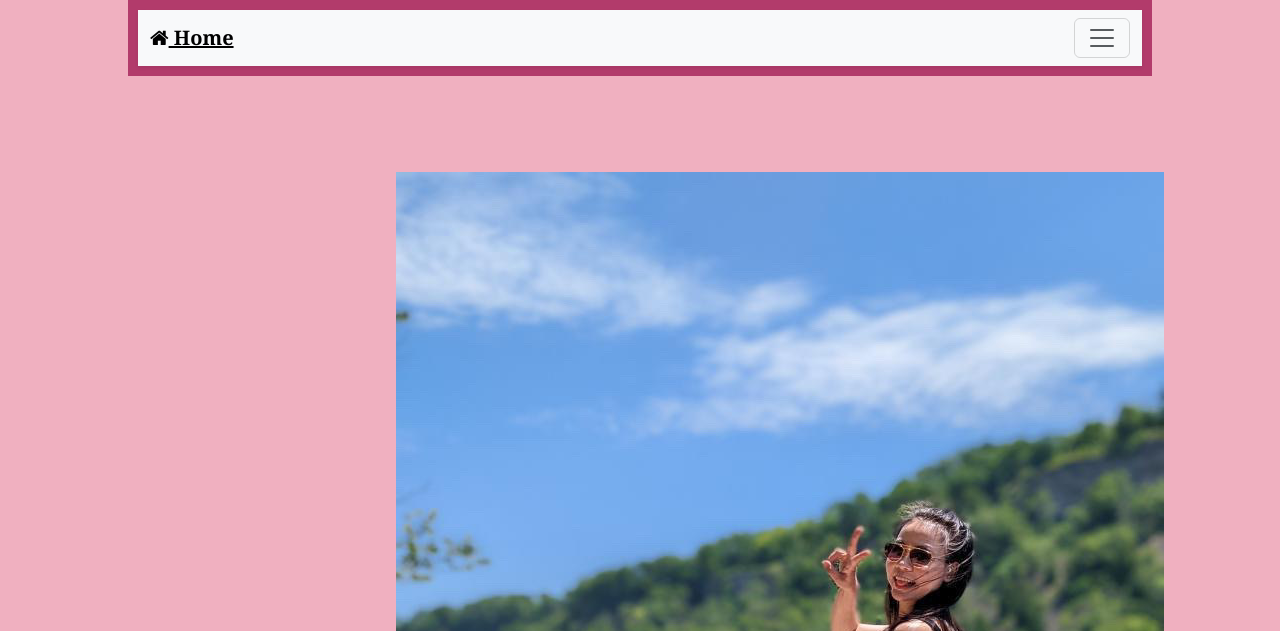
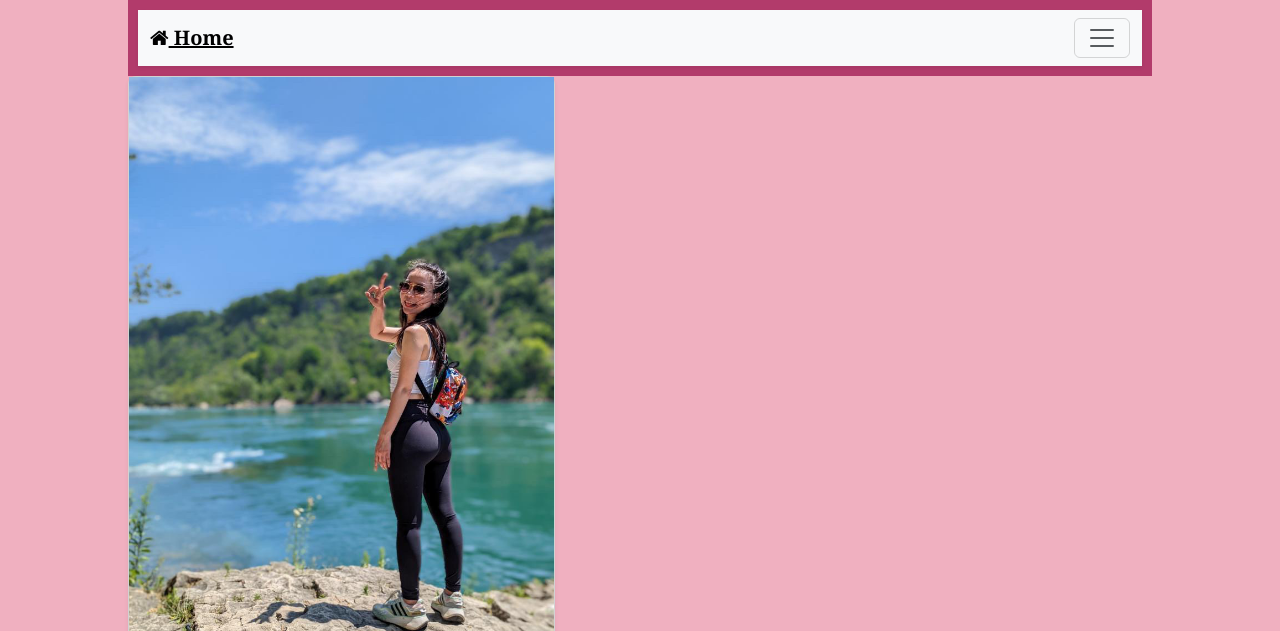
Before and after one commit to CindyDuong5/CindyDuong5.github.io, a plain HTML site: page index.html in a window 1280 px wide. Shown: the top 631 px of the page. Drawn offline with nearby package versions, Linux system fonts and the light colour scheme.

Commit message:
Update index.html

```diff
--- a/index.html
+++ b/index.html
@@ -89,9 +89,9 @@
       </div>
     </header>
     <main>
-      <section id="img-container"class="py-5 text-center container">
-        <div class="row py-lg-5">
-          <div class="col-lg-6 col-md-8 mx-auto">
+      <section id="selfphoto">
+        <div id="img-container"class="col-md-5 px-0">
+          <div class="card mb-4 rounded-3 shadow-sm">
             <img
               src="/assets/ava.jpg"
               id="photo"
```
